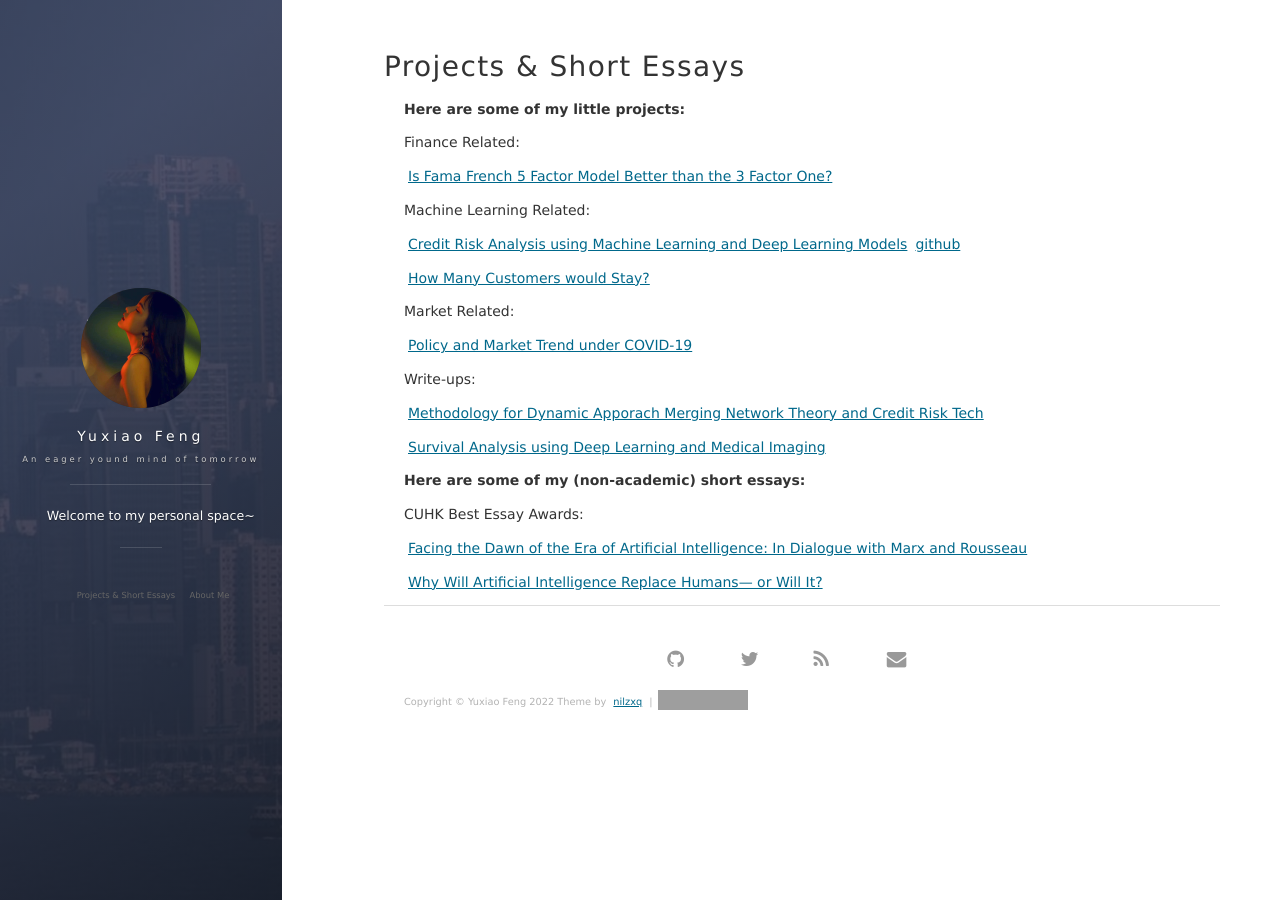
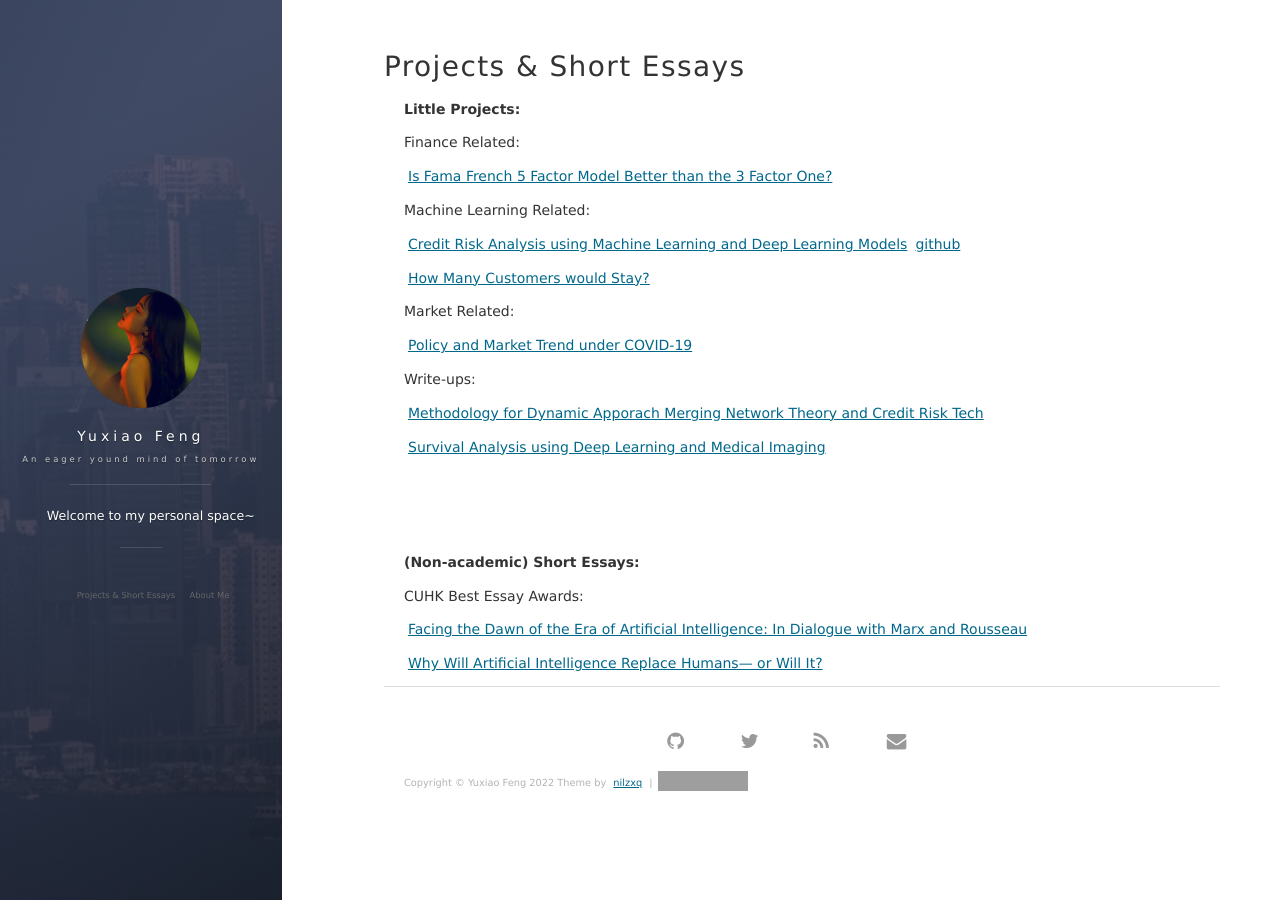
Before and after one commit to yf254/yf254.github.io, a Jekyll site: the page built from archive.md, in a window 1280 px wide. Built offline with Jekyll 4.4.1, drawn with Linux system fonts in a browser that asks for light colours; nearby versions of some CDN libraries; comment, search, counter and statistics services are not loaded; grey boxes are pictures that could not be loaded.

Commit message:
Add files via upload

```diff
--- a/archive.md
+++ b/archive.md
@@ -4,7 +4,7 @@ title: Projects & Short Essays
 ---
 
 <p>
-<strong>Here are some of my little projects:</strong>
+<strong>Little Projects:</strong>
 <p>
 Finance Related:
 <p>
@@ -26,8 +26,11 @@ Write-ups:
 <p>
 <a href="/Survival_using_DL_with_Medical_Imaging">Survival Analysis using Deep Learning and Medical Imaging</a>
 <p>
+<br>
+<br>
+<br>
 <p>
-<strong>Here are some of my (non-academic) short essays:</strong>
+<strong>(Non-academic) Short Essays:</strong>
 <p>
 CUHK Best Essay Awards:
 <p>
```
